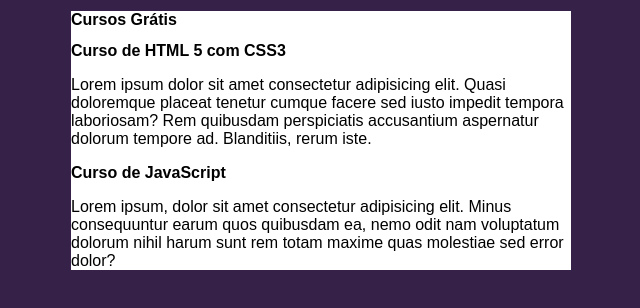
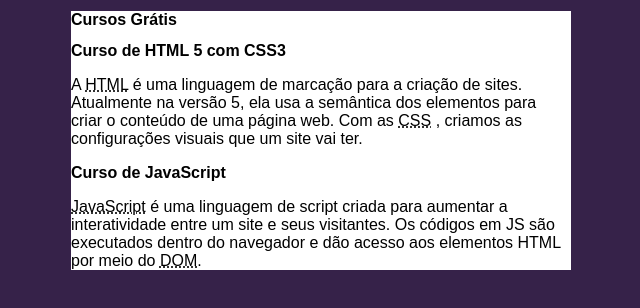
Before and after one commit to thomazvictorr/projeto-site, a plain HTML site: page index.html in a window 1280 px wide. Shown: the whole page, without its empty margins (319-959 px from the left). Drawn offline with Linux system fonts and the light colour scheme.

Commit message:
descrição dos cursos

```diff
--- a/index.html
+++ b/index.html
@@ -13,11 +13,11 @@
         </header>
         <article>
             <h2>Curso de HTML 5 com CSS3</h2>
-            <p>Lorem ipsum dolor sit amet consectetur adipisicing elit. Quasi doloremque placeat tenetur cumque facere sed iusto impedit tempora laboriosam? Rem quibusdam perspiciatis accusantium aspernatur dolorum tempore ad. Blanditiis, rerum iste.</p>
+            <p>A <abbr title="HyperText Markup Language">HTML</abbr> é uma linguagem de marcação para a criação de sites. Atualmente na versão 5, ela usa a semântica dos elementos para criar o conteúdo de uma página web. Com as <abbr title="Cascading Styles Sheets">CSS</abbr> , criamos as configurações visuais que um site vai ter.</p>
         </article>
         <article>
             <h2>Curso de JavaScript</h2>
-            <p>Lorem ipsum, dolor sit amet consectetur adipisicing elit. Minus consequuntur earum quos quibusdam ea, nemo odit nam voluptatum dolorum nihil harum sunt rem totam maxime quas molestiae sed error dolor?</p>
+            <p><abbr title="JavaScript">JavaScript</abbr> é uma linguagem de script criada para aumentar a interatividade entre um site e seus visitantes. Os códigos em JS são executados dentro do navegador e dão acesso aos elementos HTML por meio do <abbr title="Document Object Model">DOM</abbr>.</p></main>
         </article>
     </main>
 </body>
```
